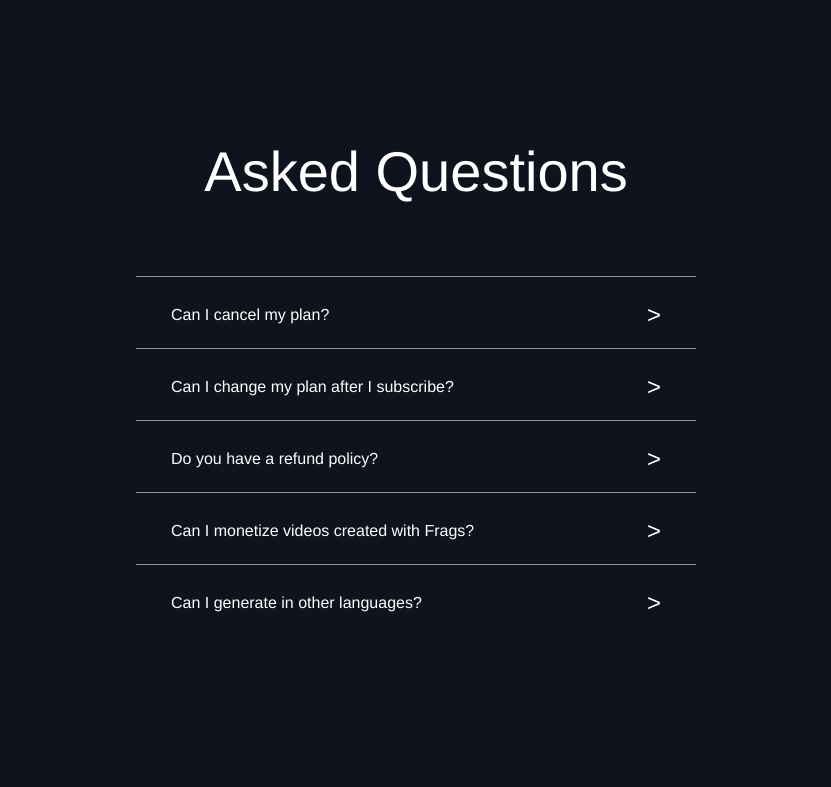
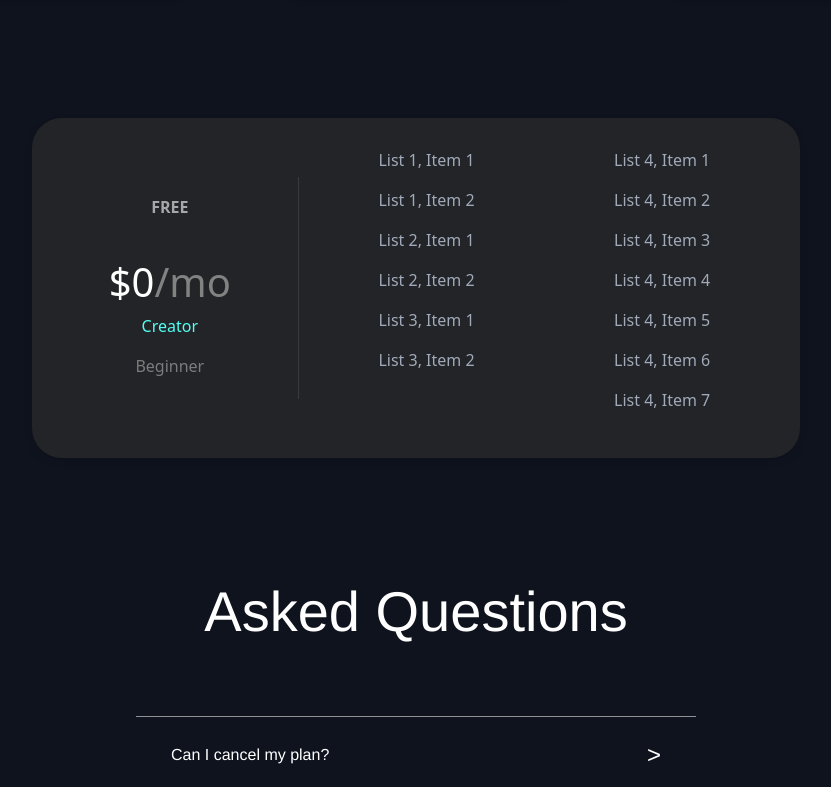
Before and after one commit to FragsAI/frags_app, a React (Create React App) app in the folder frontend/: page /pricing in a window 1280 px wide. Shown: the part 1526-2313 px from the top of the page, without its empty margins (224-1055 px from the left). Built offline with nearby package versions, Linux system fonts and the light colour scheme; no server answers.

Commit message:
add FreePackage

```diff
--- /dev/null
+++ b/frontend/src/Components/PricingPage/FreePackage.js
@@ -0,0 +1,54 @@
+import React from 'react';
+import "../../Styles/PricingPageStyles/FreePackage.css";
+
+export default function FreePackage() {
+  return (
+    <>
+    <div className="freePackage">
+    <div className="free-package-container">
+      {/* First Div */}
+      <div className="free-package-div">
+      <h2 className="graylight">FREE</h2>
+              <h1><span className="white">$0</span><span className="graygray">/mo</span></h1>
+              <p><span className="greenlight">Creator</span></p>
+              <p className="graydark">Beginner</p>
+      </div>
+      <div className="line">
+      <hr className="vertical-line" />
+      </div>
+
+      {/* Second Div */}
+      <div className="free-package-div">
+        <ul>
+          <li>
+            <p>List 1, Item 1</p>
+            <p>List 1, Item 2</p>
+          </li>
+          <li>
+            <p>List 2, Item 1</p>
+            <p>List 2, Item 2</p>
+          </li>
+          <li>
+            <p>List 3, Item 1</p>
+            <p>List 3, Item 2</p>
+          </li>
+        </ul>
+      </div>
+
+      {/* Third Div */}
+      <div className="free-package-div">
+        <ul>
+          <li><p>List 4, Item 1</p></li>
+          <li><p>List 4, Item 2</p></li>
+          <li><p>List 4, Item 3</p></li>
+          <li><p>List 4, Item 4</p></li>
+          <li><p>List 4, Item 5</p></li>
+          <li><p>List 4, Item 6</p></li>
+          <li><p>List 4, Item 7</p></li>
+        </ul>
+      </div>
+    </div>
+    </div>
+    </>
+  );
+}
--- a/frontend/src/Components/PricingPage/Pricing.js
+++ b/frontend/src/Components/PricingPage/Pricing.js
@@ -3,6 +3,7 @@ import Header from "../Header";
 import { useLocation, Link } from 'react-router-dom'; // Import Link for navigation
 import Footer from "../Footer";
 import "../../Styles/PricingPageStyles/Pricing.css";
+import FreePackage from './FreePackage';
 import PricingFaq from "./PricingFaq"
 
 const Pricing = () => {
@@ -187,6 +188,7 @@ const Pricing = () => {
             </div>
           </div>
         </div>
+        <FreePackage/>
         <PricingFaq/>
         <Footer />
       </div>
--- a/frontend/src/Components/PricingPage/YearlyPrice.js
+++ b/frontend/src/Components/PricingPage/YearlyPrice.js
@@ -5,6 +5,8 @@ import Footer from "../Footer";
 import "../../Styles/PricingPageStyles/Pricing.css";
 import "../../Styles/PricingPageStyles/YearlyPrice.css";
 import PricingFaq from "./PricingFaq"
+import FreePackage from './FreePackage';
+
 
 
 const YearlyPrice = () => {
@@ -189,6 +191,7 @@ const YearlyPrice = () => {
             </div>
           </div>
         </div>
+        <FreePackage/>
         <PricingFaq/>
         <Footer />
       </div>
--- /dev/null
+++ b/frontend/src/Styles/PricingPageStyles/FreePackage.css
@@ -0,0 +1,62 @@
+  .freePackage{
+    padding-top: 0px;
+    display: flex;
+    justify-content: center;
+    align-items: center;
+    padding-bottom: 100px;
+    text-align: center;
+  }
+  .free-package-container {
+    display: flex;
+    border-radius: 30px;
+    padding: 20px;
+    margin-top: 0px;
+    box-shadow: 0 4px 8px rgba(0, 0, 0, 0.1);
+    background-color: #232427;
+    width: 60%;
+    max-width: 800px;
+    box-sizing: border-box;
+  }
+  .line{
+    display: flex;
+    justify-content: center;
+    align-items: center;
+    text-align: center;
+
+  }
+
+  /* Individual div styling */
+  .free-package-div {
+    flex: 1;
+    padding: 10px;
+    text-align: center;
+    align-items: center;
+    justify-content: center;
+  }
+
+  /* Vertical line styling */
+  .vertical-line {
+    border: none;
+    width: 1px;
+    height: 222px;
+    background-color: #7B7C7D;
+    margin: 0 10px;
+  }
+
+  /* Unordered list styling */
+  ul {
+    list-style-type: none;
+    padding: 0;
+    margin: 0;
+  }
+
+  /* List item styling */
+  ul li {
+    margin-bottom: 10px;
+  }
+  .white{
+    color: #fff;
+  }
+.graygray{
+    color: #828282;
+}
```
